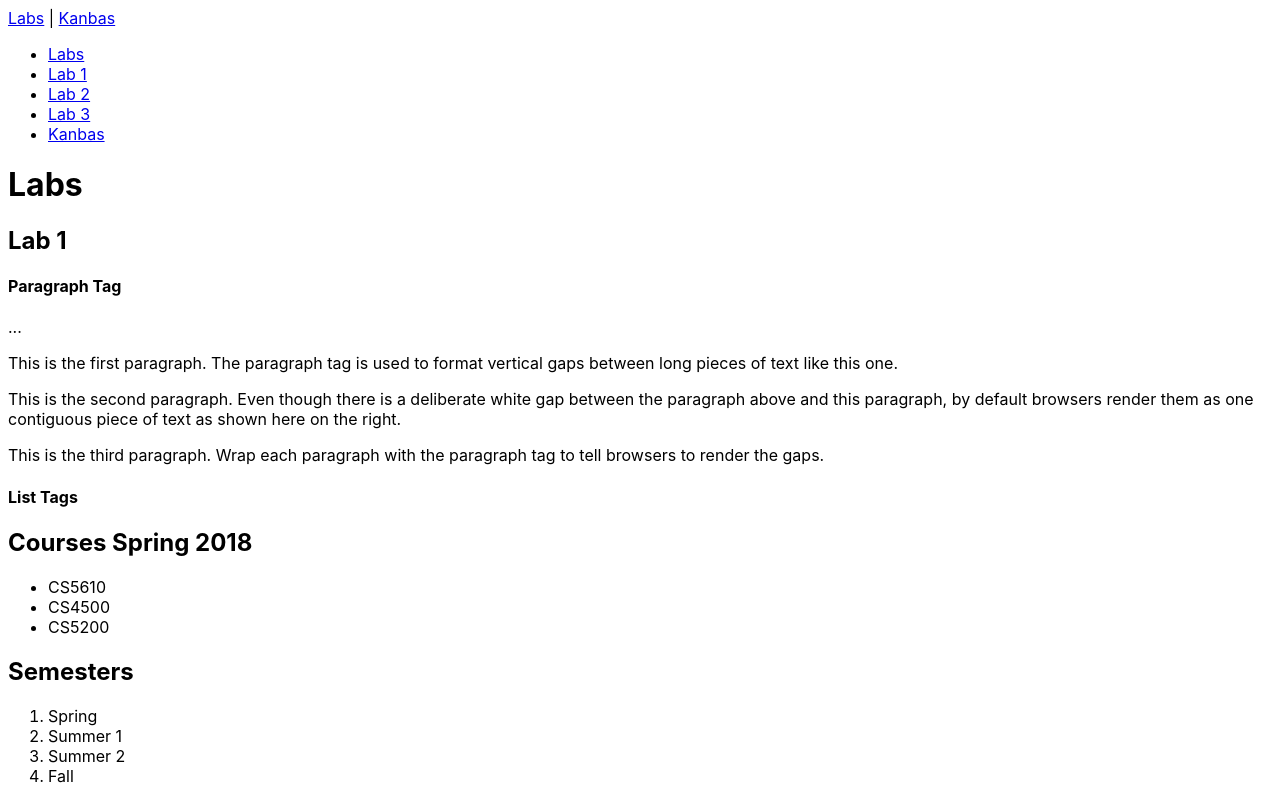
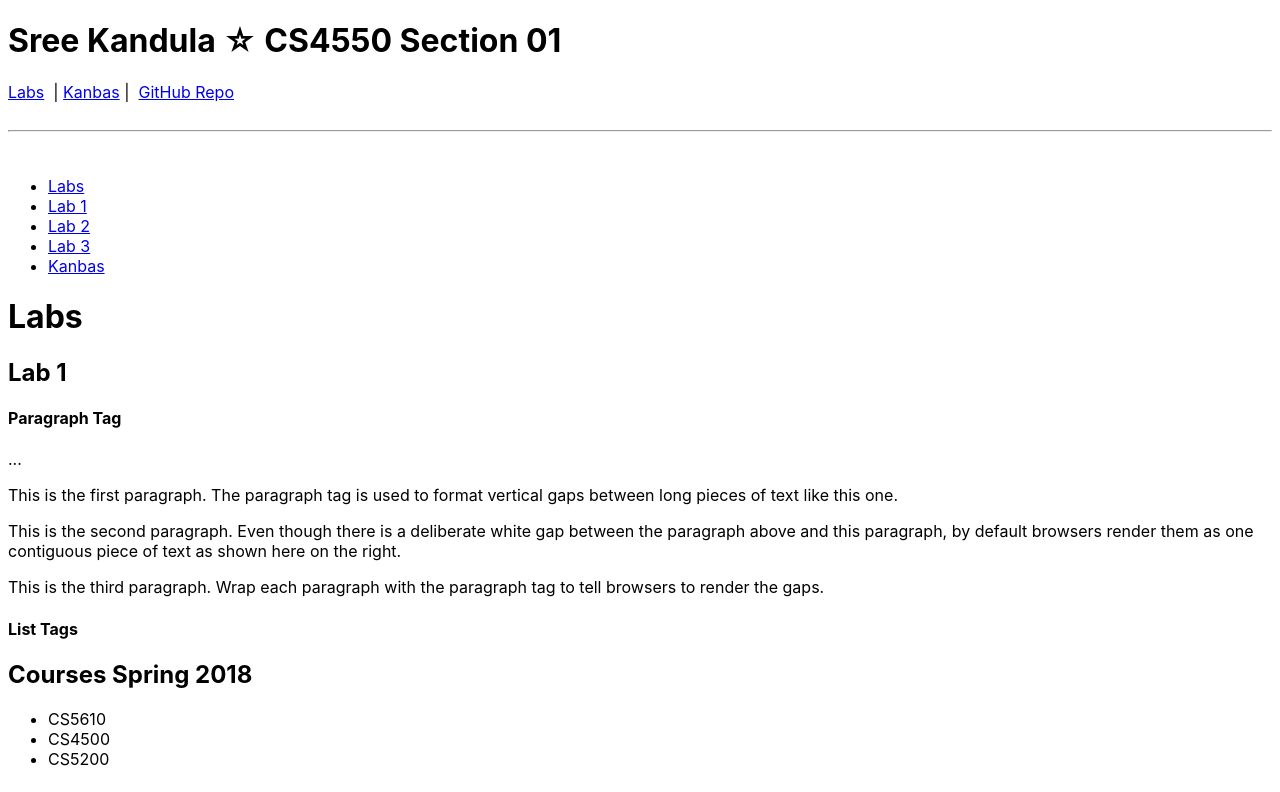
Before and after one commit to skandula07/kanbas-react-web-app2, a React (Create React App) app: page /#/Labs in a window 1280 px wide. Before the commit this address led to /#/Labs. Shown: the top 792 px of the page. Built offline with nearby package versions, Linux system fonts and the light colour scheme.

Commit message:
added github link

```diff
--- a/src/App.tsx
+++ b/src/App.tsx
@@ -8,10 +8,17 @@ function App() {
   return (
     <div className="App">
       <div>
-        {/* <p>Welcome to Web Dev ☆</p> */}
+        <h1>Sree Kandula ☆ CS4550 Section 01</h1>
 
         <HashRouter>
-          <Link to="/Labs">Labs</Link> |  <Link to="/Kanbas">Kanbas</Link>
+          <Link to="/Labs">Labs</Link> &nbsp;|&nbsp;<Link to="/Kanbas">Kanbas</Link>&nbsp;|&nbsp; <a href="https://github.com/skandula07/kanbas-react-web-app2/tree/a1"> GitHub Repo</a>
+          <br />
+          <br />
+          <hr />
+          <br />
+
+
+
    <div>
     <Routes>
     <Route path="/" element={<Navigate to="Labs"/>}/>
```
